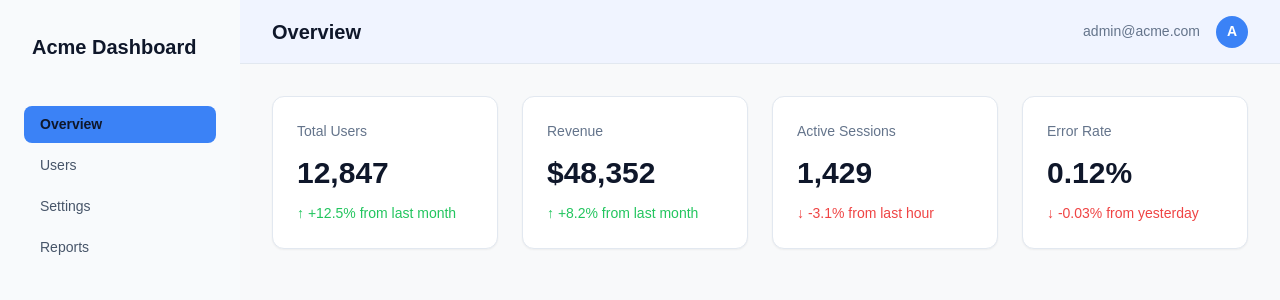
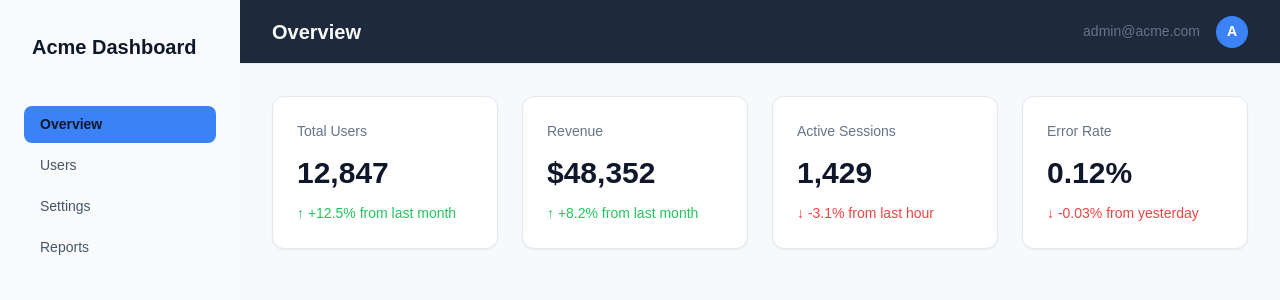
Before and after one commit to dmcphillips13/triaige-sample-app, a Next.js app: page /overview in a window 1280 px wide. Shown: the top 300 px of the page. Built offline with nearby package versions, Linux system fonts and the light colour scheme.

Commit message:
Switch header to dark theme with light text

```diff
--- a/src/app/globals.css
+++ b/src/app/globals.css
@@ -5,7 +5,7 @@
   --color-bg-primary: #ffffff;
   --color-bg-secondary: #f8f9fa;
   --color-bg-sidebar: #f8fafc;
-  --color-bg-header: #f0f4ff;
+  --color-bg-header: #1e293b;
   --color-bg-card: #ffffff;
   --color-bg-input: #ffffff;
   --color-bg-hover: #f1f5f9;
@@ -14,7 +14,7 @@
   --color-text-secondary: #64748b;
   --color-text-sidebar: #475569;
   --color-text-sidebar-active: #0f172a;
-  --color-text-header: #0f172a;
+  --color-text-header: #f8fafc;
 
   --color-border: #e2e8f0;
   --color-border-input: #cbd5e1;
```
